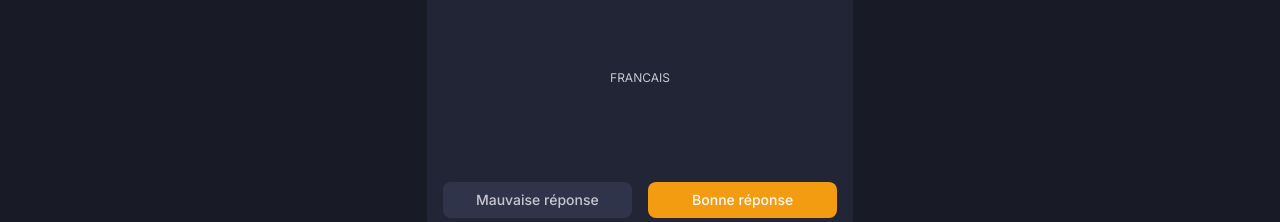
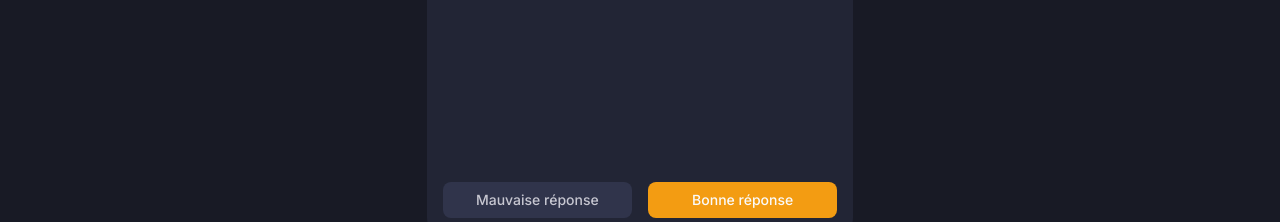
Before and after one commit to baptisthecht/memori, a Next.js app: page / in a window 1280 px wide. Shown: the part 326-548 px from the top of the page. Built offline with nearby package versions, Linux system fonts and the light colour scheme; no server answers; the database is empty.

Commit message:
add phrase exemple

```diff
--- a/components/word-display.tsx
+++ b/components/word-display.tsx
@@ -3,6 +3,9 @@ import { Skeleton } from "./ui/skeleton";
 
 export function WordDisplay() {
 	const { activeWord, activeLanguage, loading } = useData();
+	const phrasesLength = activeWord?.phrasesExemples?.length;
+	let randomPhrase;
+	if(phrasesLength) randomPhrase = activeWord?.phrasesExemples?.[Math.floor(Math.random() * phrasesLength)];
 	return (
 		<div className="flex flex-col gap-2 items-center justify-center flex-1">
 			{loading ? (
@@ -15,9 +18,12 @@ export function WordDisplay() {
 					<h1 className="text-4xl font-bold">
 						{activeWord?.[activeLanguage]}
 					</h1>
-					<h3 className="text-xs select-none">
-						{activeLanguage.toUpperCase()}
-					</h3>
+					{
+						randomPhrase &&
+							<h3 className="text-xs select-none">
+								{randomPhrase?.[activeLanguage]}
+							</h3>
+					}
 				</>
 			)}
 		</div>
--- a/contexts/Data.tsx
+++ b/contexts/Data.tsx
@@ -1,11 +1,10 @@
 "use client";
 import { LANGUAGES } from "@/lib/types";
 import { languages } from "@/lib/values";
-import { Word } from "@prisma/client";
+import { PhraseExemple, Word } from "@prisma/client";
 import axios from "axios";
 import {
     createContext,
-    Dispatch,
     ReactNode,
     useContext,
     useEffect,
@@ -19,7 +18,7 @@ export const DataContext = createContext<ReturnType<typeof useDataState>>(
 export const useDataState = () => {
     const [loading, setLoading] = useState(true);
     const [words, setWords] = useState<Word[]>([]);
-    const [activeWord, setActiveWord] = useState<Word | null>(null);
+    const [activeWord, setActiveWord] = useState<Word & { phrasesExemples?: PhraseExemple[] } | null>(null);
     const [activeLanguage, setActiveLanguage] = useState<LANGUAGES>("francais");
     const [filters, setFilters] = useState<
         Record<"lang" | "type" | "theme", string[]>
```
Also changed, not shown: 1 other file (tests, documents, lock files or other folders).
